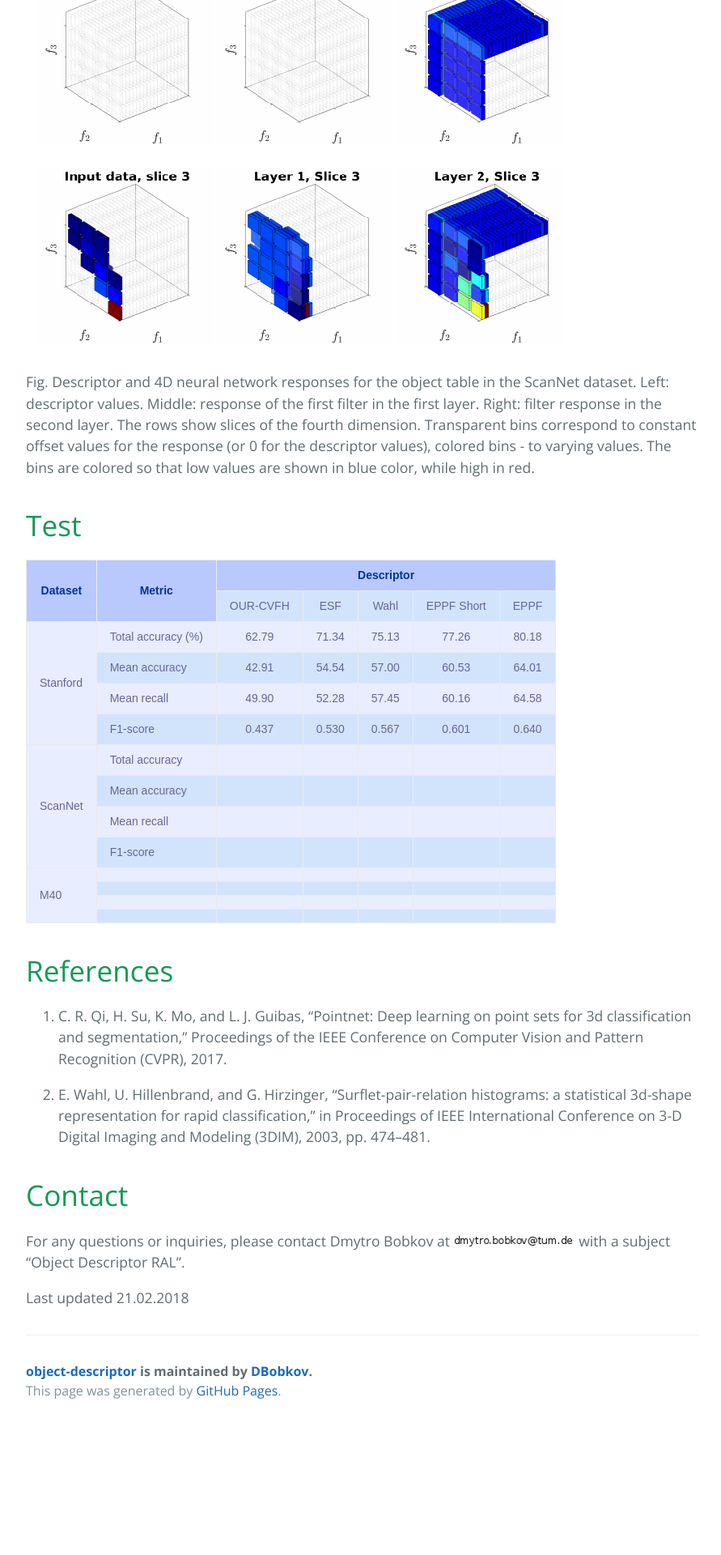
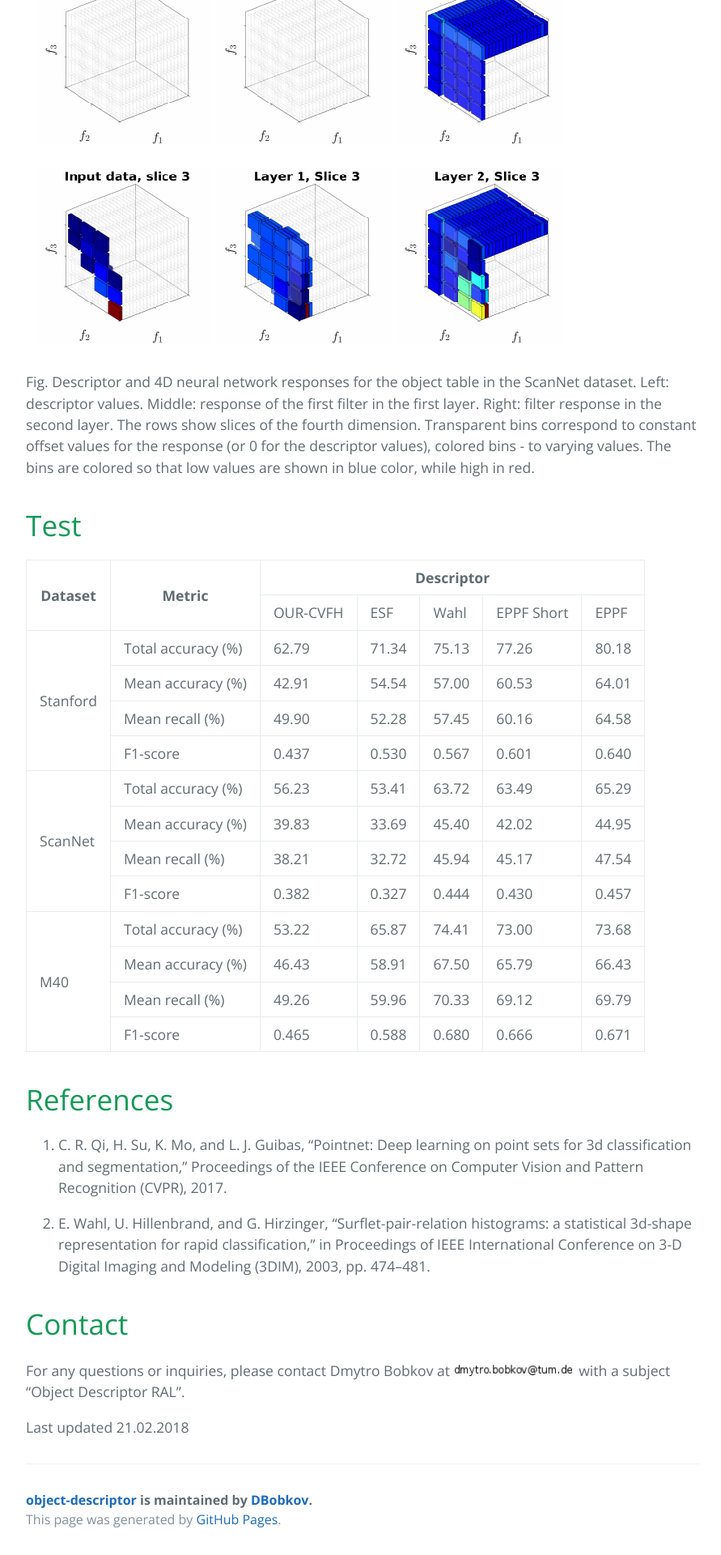
Before and after one commit to DBobkov/object-descriptor, a Jekyll site: the page built from index.md, in a window 1280 px wide. Shown: the part 3585-5505 px from the top of the page at 81% size, without its empty margins (192-1083 px from the left). Built offline with Jekyll 4.4.1, drawn with Linux system fonts in a browser that asks for light colours; our own code applies the rules of GitHub Pages for plain Markdown files; before the commit the page ends 5346 px from its top, so only the background shows below that.

Commit message:
Added full table

```diff
--- a/index.md
+++ b/index.md
@@ -44,127 +44,117 @@ Fig. Descriptor and 4D neural network responses for the object table in the Scan
 
 # Test
 
-<style type="text/css">
-.tg  {border-collapse:collapse;border-spacing:0;border-color:#aabcfe;}
-.tg td{font-family:Arial, sans-serif;font-size:14px;padding:10px 5px;border-style:solid;border-width:1px;overflow:hidden;word-break:normal;border-color:#aabcfe;color:#669;background-color:#e8edff;}
-.tg th{font-family:Arial, sans-serif;font-size:14px;font-weight:normal;padding:10px 5px;border-style:solid;border-width:1px;overflow:hidden;word-break:normal;border-color:#aabcfe;color:#039;background-color:#b9c9fe;}
-.tg .tg-s6z2{text-align:center}
-.tg .tg-baqh{text-align:center;vertical-align:top}
-.tg .tg-j0tj{background-color:#D2E4FC;text-align:center;vertical-align:top}
-.tg .tg-yw4l{vertical-align:top}
-.tg .tg-6k2t{background-color:#D2E4FC;vertical-align:top}
-</style>
-<table class="tg">
+<table>
   <tr>
-    <th class="tg-031e" rowspan="2">Dataset</th>
-    <th class="tg-s6z2" rowspan="2">Metric</th>
-    <th class="tg-baqh" colspan="5">Descriptor</th>
+    <th rowspan="2">Dataset</th>
+    <th rowspan="2">Metric</th>
+    <th colspan="5">Descriptor</th>
   </tr>
   <tr>
-    <td class="tg-j0tj">OUR-CVFH</td>
-    <td class="tg-j0tj">ESF</td>
-    <td class="tg-j0tj">Wahl</td>
-    <td class="tg-j0tj">EPPF Short</td>
-    <td class="tg-j0tj">EPPF</td>
+    <td>OUR-CVFH</td>
+    <td>ESF</td>
+    <td>Wahl</td>
+    <td>EPPF Short</td>
+    <td>EPPF</td>
   </tr>
   <tr>
-    <td class="tg-031e" rowspan="4">Stanford</td>
-    <td class="tg-yw4l">Total accuracy (%)</td>
-    <td class="tg-baqh">62.79</td>
-    <td class="tg-baqh">71.34</td>
-    <td class="tg-baqh">75.13</td>
-    <td class="tg-baqh">77.26</td>
-    <td class="tg-baqh">80.18</td>
+    <td rowspan="4">Stanford</td>
+    <td>Total accuracy (%)</td>
+    <td>62.79</td>
+    <td>71.34</td>
+    <td>75.13</td>
+    <td>77.26</td>
+    <td>80.18</td>
   </tr>
   <tr>
-    <td class="tg-6k2t">Mean accuracy</td>
-    <td class="tg-j0tj">42.91</td>
-    <td class="tg-j0tj">54.54</td>
-    <td class="tg-j0tj">57.00</td>
-    <td class="tg-j0tj">60.53</td>
-    <td class="tg-j0tj">64.01</td>
+    <td>Mean accuracy (%)</td>
+    <td>42.91</td>
+    <td>54.54</td>
+    <td>57.00</td>
+    <td>60.53</td>
+    <td>64.01</td>
   </tr>
   <tr>
-    <td class="tg-yw4l">Mean recall</td>
-    <td class="tg-baqh">49.90</td>
-    <td class="tg-baqh">52.28</td>
-    <td class="tg-baqh">57.45</td>
-    <td class="tg-baqh">60.16</td>
-    <td class="tg-baqh">64.58</td>
+    <td>Mean recall (%)</td>
+    <td>49.90</td>
+    <td>52.28</td>
+    <td>57.45</td>
+    <td>60.16</td>
+    <td>64.58</td>
   </tr>
   <tr>
-    <td class="tg-6k2t">F1-score</td>
-    <td class="tg-j0tj">0.437</td>
-    <td class="tg-j0tj">0.530</td>
-    <td class="tg-j0tj">0.567</td>
-    <td class="tg-j0tj">0.601</td>
-    <td class="tg-j0tj">0.640</td>
+    <td>F1-score</td>
+    <td>0.437</td>
+    <td>0.530</td>
+    <td>0.567</td>
+    <td>0.601</td>
+    <td>0.640</td>
   </tr>
   <tr>
-    <td class="tg-031e" rowspan="4">ScanNet</td>
-    <td class="tg-yw4l">Total accuracy</td>
-    <td class="tg-baqh"></td>
-    <td class="tg-baqh"></td>
-    <td class="tg-baqh"></td>
-    <td class="tg-baqh"></td>
-    <td class="tg-baqh"></td>
+    <td rowspan="4">ScanNet</td>
+    <td>Total accuracy (%)</td>
+    <td>56.23</td>
+    <td>53.41</td>
+    <td>63.72</td>
+    <td>63.49</td>
+    <td>65.29</td>
   </tr>
   <tr>
-    <td class="tg-6k2t">Mean accuracy</td>
-    <td class="tg-j0tj"></td>
-    <td class="tg-j0tj"></td>
-    <td class="tg-j0tj"></td>
-    <td class="tg-j0tj"></td>
-    <td class="tg-j0tj"></td>
+    <td>Mean accuracy (%)</td>
+    <td>39.83</td>
+    <td>33.69</td>
+    <td>45.40</td>
+    <td>42.02</td>
+    <td>44.95</td>
   </tr>
   <tr>
-    <td class="tg-yw4l">Mean recall</td>
-    <td class="tg-baqh"></td>
-    <td class="tg-baqh"></td>
-    <td class="tg-baqh"></td>
-    <td class="tg-baqh"></td>
-    <td class="tg-baqh"></td>
+    <td>Mean recall (%)</td>
+    <td>38.21</td>
+    <td>32.72</td>
+    <td>45.94</td>
+    <td>45.17</td>
+    <td>47.54</td>
   </tr>
   <tr>
-    <td class="tg-6k2t">F1-score</td>
-    <td class="tg-j0tj"></td>
-    <td class="tg-j0tj"></td>
-    <td class="tg-j0tj"></td>
-    <td class="tg-j0tj"></td>
-    <td class="tg-j0tj"></td>
+    <td>F1-score</td>
+    <td>0.382</td>
+    <td>0.327</td>
+    <td>0.444</td>
+    <td>0.430</td>
+    <td>0.457</td>
   </tr>
   <tr>
-    <td class="tg-031e" rowspan="4">M40</td>
-    <td class="tg-yw4l"></td>
-    <td class="tg-baqh"></td>
-    <td class="tg-baqh"></td>
-    <td class="tg-baqh"></td>
-    <td class="tg-baqh"></td>
-    <td class="tg-baqh"></td>
+    <td rowspan="4">M40</td>
+    <td>Total accuracy (%)</td>
+    <td>53.22</td>
+    <td>65.87</td>
+    <td>74.41</td>
+    <td>73.00</td>
+    <td>73.68</td>
   </tr>
   <tr>
-    <td class="tg-6k2t"></td>
-    <td class="tg-j0tj"></td>
-    <td class="tg-j0tj"></td>
-    <td class="tg-j0tj"></td>
-    <td class="tg-j0tj"></td>
-    <td class="tg-j0tj"></td>
+    <td>Mean accuracy (%)</td>
+    <td>46.43</td>
+    <td>58.91</td>
+    <td>67.50</td>
+    <td>65.79</td>
+    <td>66.43</td>
   </tr>
   <tr>
-    <td class="tg-yw4l"></td>
-    <td class="tg-baqh"></td>
-    <td class="tg-baqh"></td>
-    <td class="tg-baqh"></td>
-    <td class="tg-baqh"></td>
-    <td class="tg-baqh"></td>
+    <td>Mean recall (%)</td>
+    <td>49.26</td>
+    <td>59.96</td>
+    <td>70.33</td>
+    <td>69.12</td>
+    <td>69.79</td>
   </tr>
   <tr>
-    <td class="tg-6k2t"></td>
-    <td class="tg-j0tj"></td>
-    <td class="tg-j0tj"></td>
-    <td class="tg-j0tj"></td>
-    <td class="tg-j0tj"></td>
-    <td class="tg-j0tj"></td>
+    <td>F1-score</td>
+    <td>0.465</td>
+    <td>0.588</td>
+    <td>0.680</td>
+    <td>0.666</td>
+    <td>0.671</td>
   </tr>
 </table>
 
```
